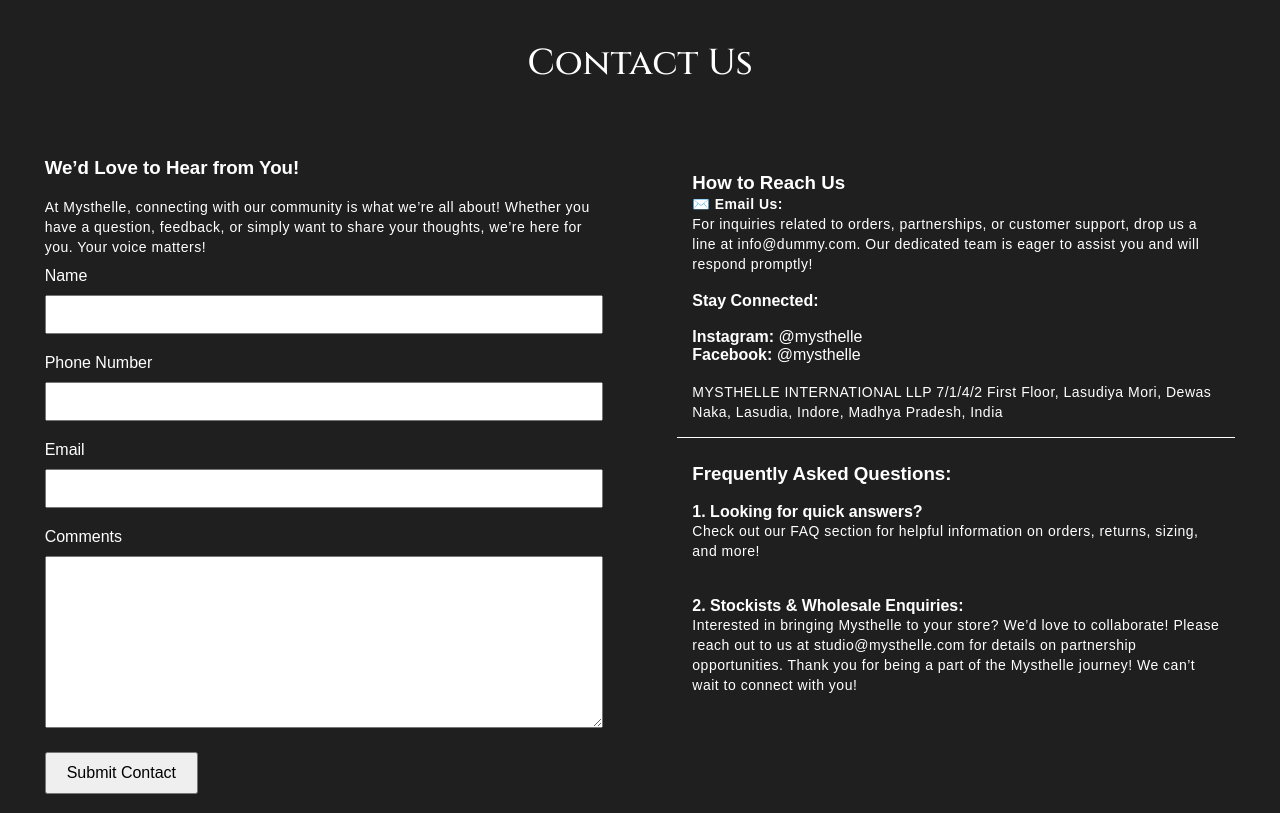
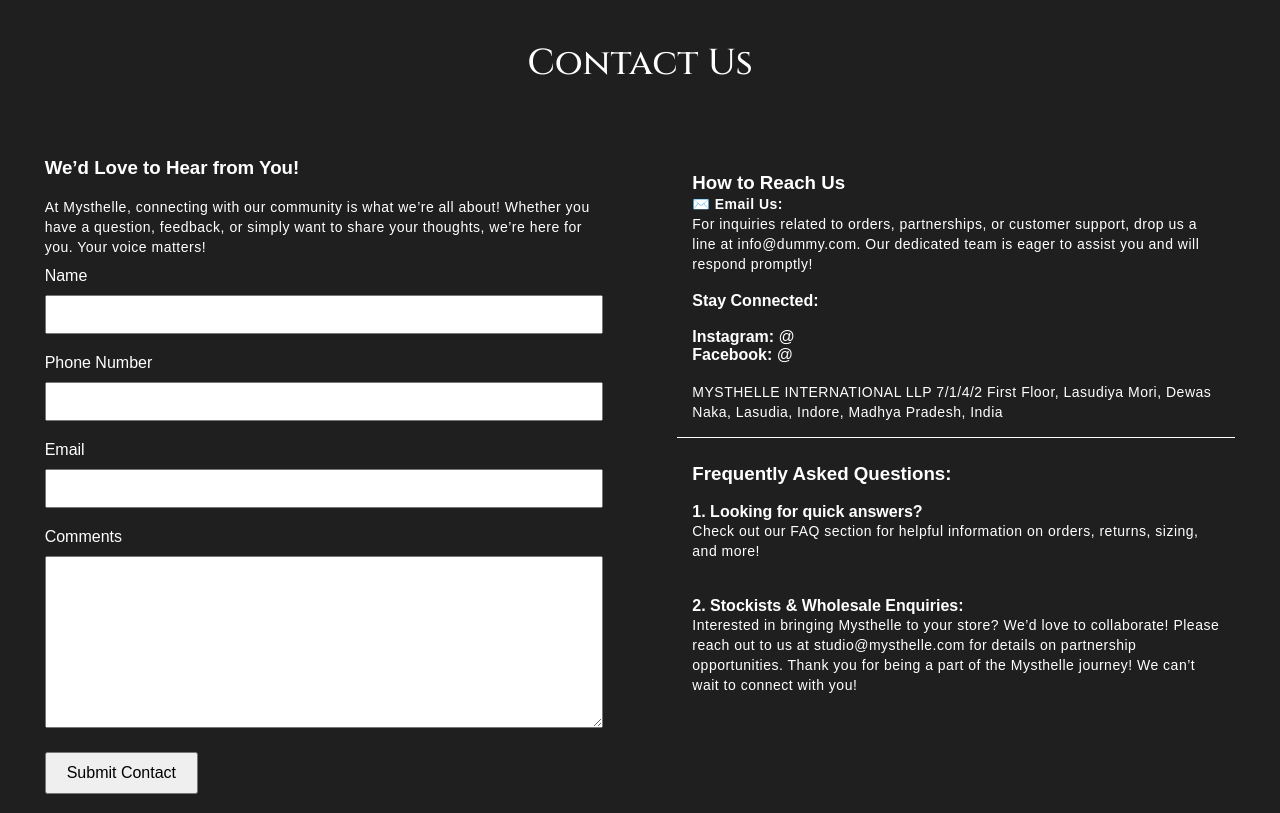
Before and after one commit to AdarshN1295/portfolio_website, a Node server app: page /contact-us in a window 1280 px wide. Shown: the part 125-938 px from the top of the page. Run offline with Node 20, Linux system fonts and the light colour scheme; some libraries are stand-ins or nearby versions.

Commit message:
Update contact.hbs

```diff
--- a/views/contact.hbs
+++ b/views/contact.hbs
@@ -38,8 +38,8 @@
                     <p>✉️ <b>Email Us:</b> <br>
                         For inquiries related to orders, partnerships, or customer support, drop us a line at info@dummy.com. Our dedicated team is eager to assist you and will respond promptly!</p><br>
                     <b>Stay Connected:</b><br><br>
-                    <b>Instagram:</b> @mysthelle <br>
-                    <b>Facebook:</b> @mysthelle <br><br>
+                    <b>Instagram:</b> @ <br>
+                    <b>Facebook:</b> @ <br><br>
                     <p>MYSTHELLE INTERNATIONAL LLP
                     7/1/4/2 First Floor, Lasudiya Mori, Dewas Naka,
                     Lasudia, Indore, Madhya Pradesh, India</p>
```
